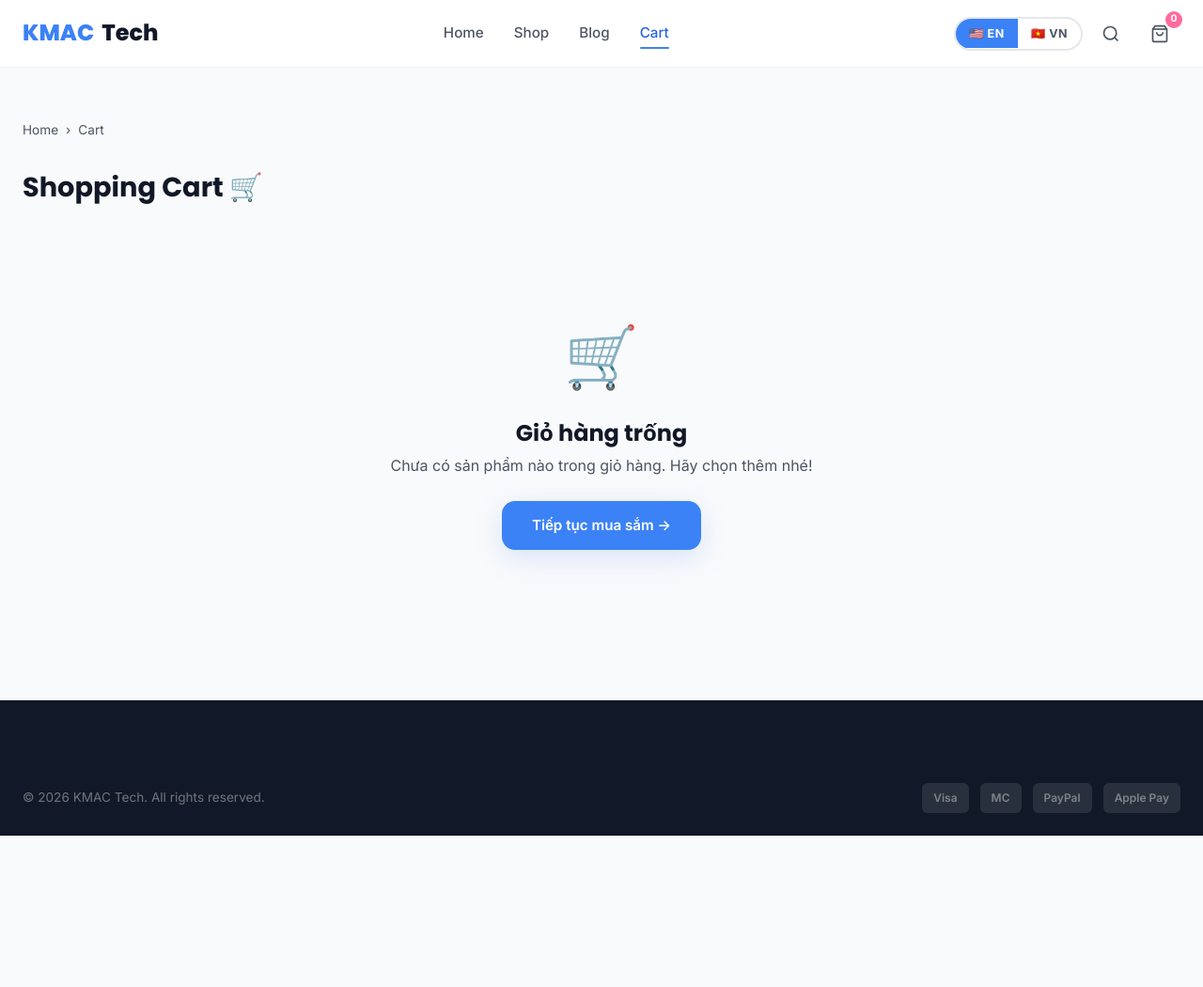
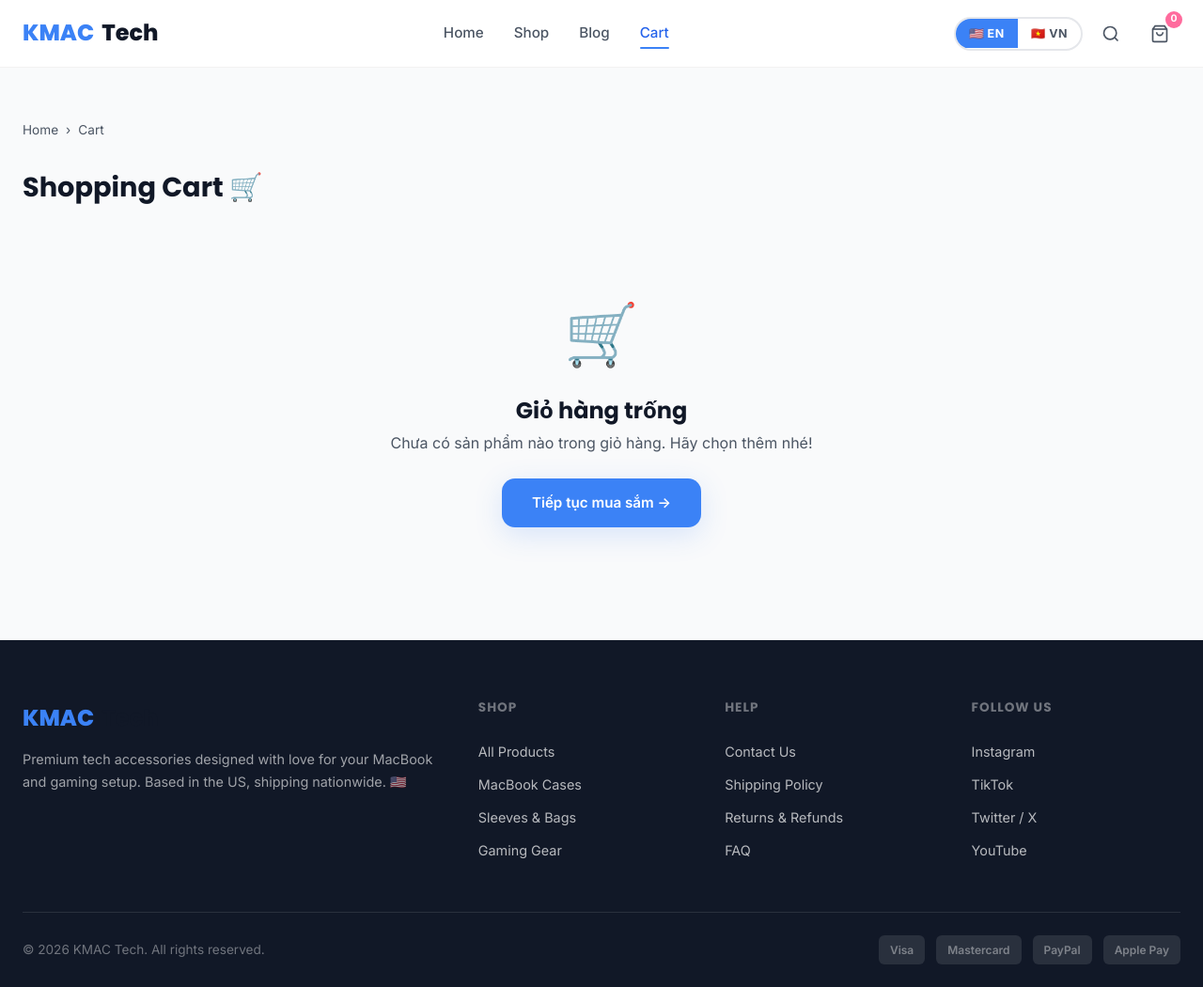
Before and after one commit to nguynbao/Kmac-web, a website: page pages/cart.html in a window 1280 px wide. Shown: the whole page at 94% size. Before the commit the page ends 889 px from the top, so only its background shows below. Drawn offline with Linux system fonts and the light colour scheme; no server answers.

Commit message:
refactor: replace static footer with custom element and adjust cart page spacing

```diff
--- a/css/pages.css
+++ b/css/pages.css
@@ -78,7 +78,7 @@
 .related-products { padding: 60px 0; }
 
 /* ===== CART PAGE ===== */
-.cart-page { padding: 40px 0 80px; }
+.cart-page { padding: 40px 0 56px; }
 .cart-layout { display: grid; grid-template-columns: 1fr 380px; gap: 32px; align-items: start; }
 .cart-items { background: var(--surface); border-radius: var(--radius-lg); box-shadow: var(--shadow); overflow: hidden; }
 .cart-item { display: grid; grid-template-columns: 100px 1fr auto auto auto; gap: 20px; align-items: center; padding: 24px; border-bottom: 1px solid var(--border); }
@@ -99,7 +99,7 @@
 .coupon-input input:focus { border-color: var(--blue); }
 .checkout-btn { width: 100%; margin-top: 16px; }
 .upsell-section { margin-top: 32px; }
-.empty-cart { text-align: center; padding: 80px 24px; }
+.empty-cart { text-align: center; padding: 56px 24px 64px; }
 .empty-cart .empty-icon { font-size: 4rem; margin-bottom: 16px; }
 .empty-cart h2 { margin-bottom: 8px; }
 .empty-cart p { color: var(--text-sec); margin-bottom: 24px; }
--- a/css/styles.css
+++ b/css/styles.css
@@ -233,6 +233,8 @@ input:focus-visible, select:focus-visible, textarea:focus-visible { outline: 3px
 
 /* ===== FOOTER ===== */
 .footer { background: var(--text); color: #fff; padding: 64px 0 0; }
+.footer-compact { padding-top: 0; }
+.footer-compact .footer-bottom { min-height: 96px; }
 .footer-grid { display: grid; grid-template-columns: 2fr 1fr 1fr 1fr; gap: 40px; padding-bottom: 48px; border-bottom: 1px solid rgba(255,255,255,.1); }
 .footer-brand p { color: rgba(255,255,255,.6); margin-top: 12px; font-size: .9rem; line-height: 1.7; }
 .footer h4 { font-size: .85rem; text-transform: uppercase; letter-spacing: 1px; margin-bottom: 20px; color: rgba(255,255,255,.4); }
--- a/pages/cart.html
+++ b/pages/cart.html
@@ -42,12 +42,9 @@
     </section>
   </main>
 
-  <footer class="footer" role="contentinfo">
-    <div class="container">
-      <div class="footer-bottom"><span>© 2026 KMAC Tech. All rights reserved.</span><div class="payment-icons"><span>Visa</span><span>MC</span><span>PayPal</span><span>Apple Pay</span></div></div>
-    </div>
-  </footer>
+  <kmac-footer></kmac-footer>
 
+  <script src="../js/components.js" defer></script>
   <script src="../js/api/config.js" defer></script>
   <script src="../js/api/productApi.js" defer></script>
   <script src="../js/api/blogApi.js" defer></script>
```
